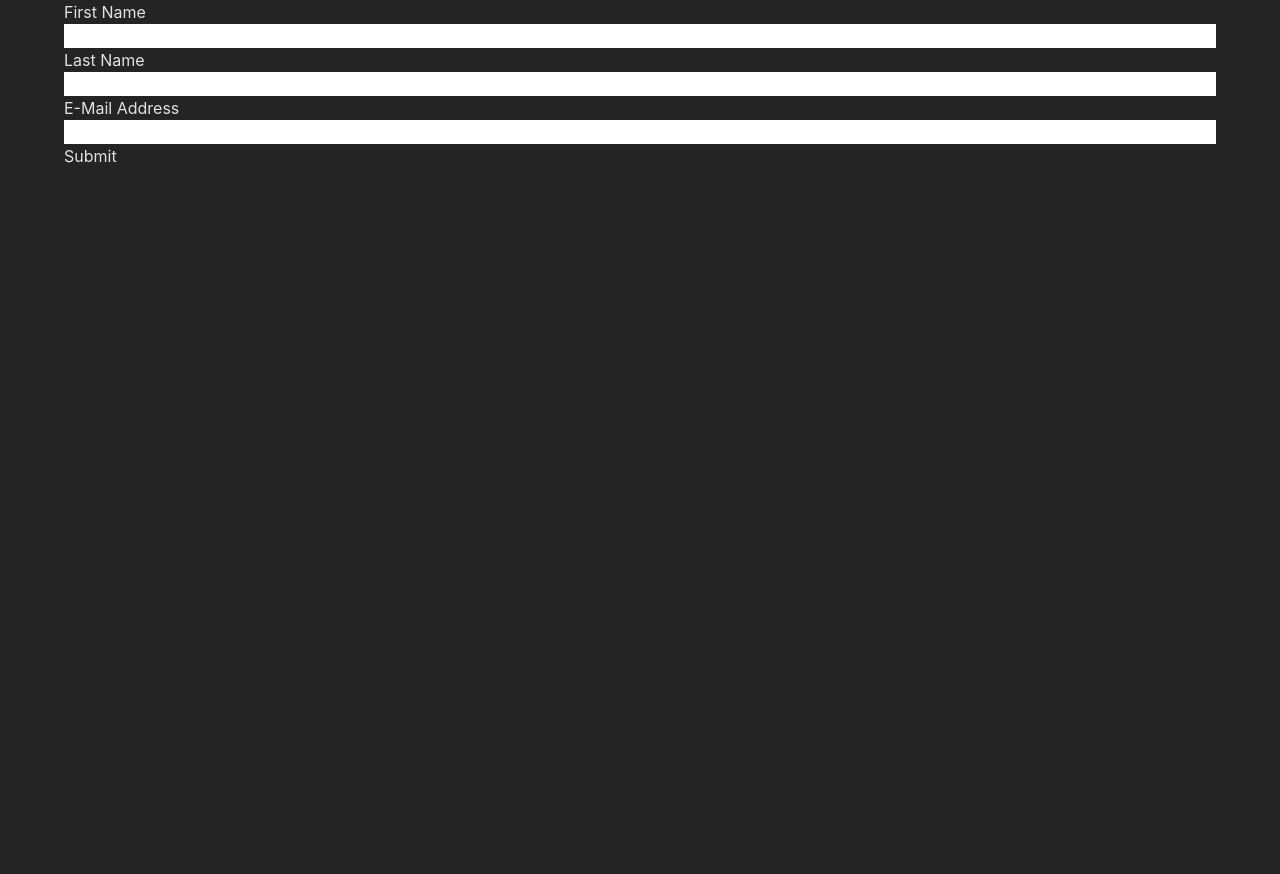
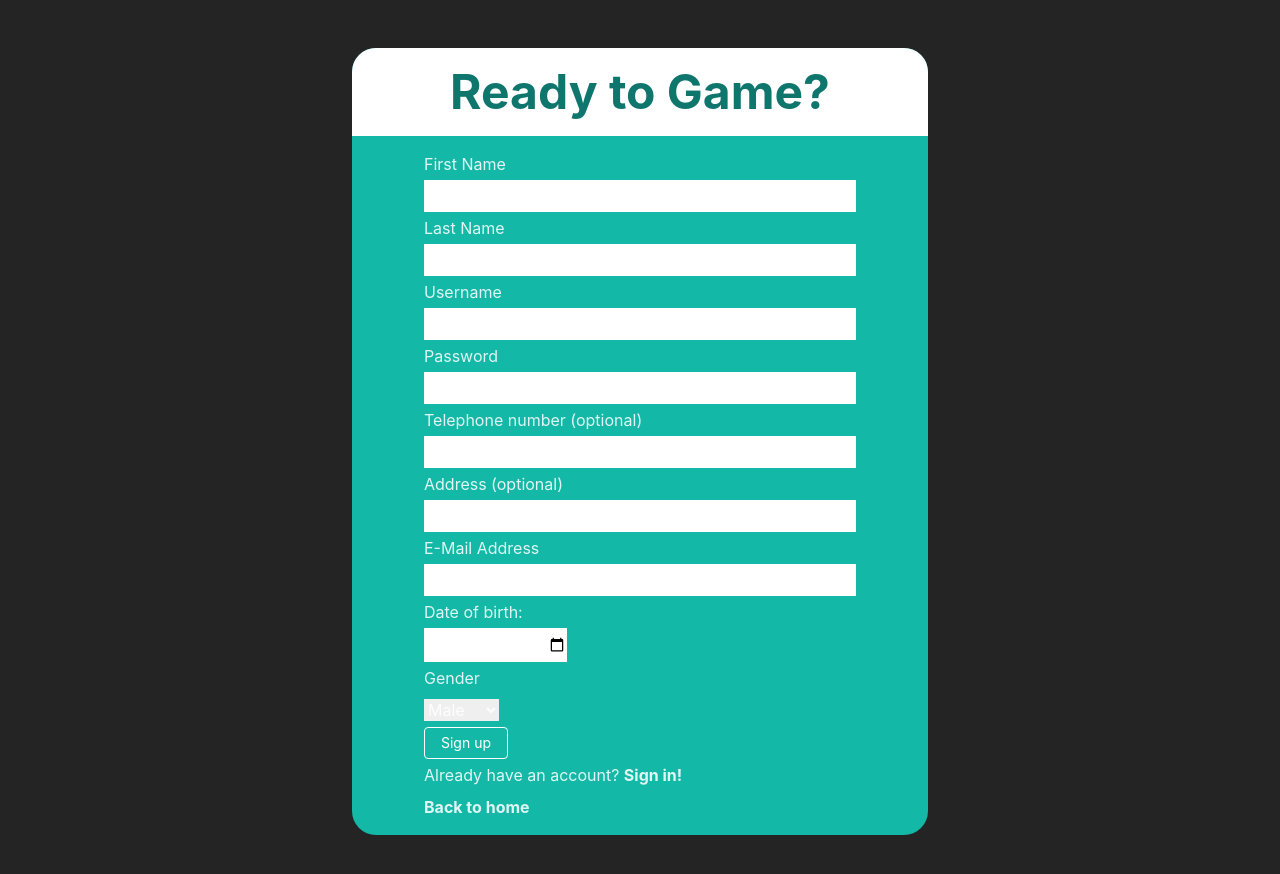
Before and after one commit to hoanghuyvu912/game-on-ui-vite, a React (Vite) app: page /sign-up in a window 1280 px wide. Shown: the top 874 px of the page. Before the commit the page ends 800 px from the top, so only its background shows below. Built offline with nearby package versions, Linux system fonts and the light colour scheme.

Commit message:
Setup form for sign up page

```diff
--- a/src/pages/sign-up/SignUp.jsx
+++ b/src/pages/sign-up/SignUp.jsx
@@ -1,10 +1,14 @@
 import React from "react";
 import useInput from "src/hook/use-input";
+import { Card } from "flowbite-react";
+import { useNavigate } from "react-router-dom";
 
 const isNotEmpty = (value) => value.trim() !== "";
 const isEmail = (value) => value.includes("@");
 
 export default function SignUp() {
+  const navigate = useNavigate();
+
   const {
     value: firstNameValue,
     isValid: firstNameIsValid,
@@ -13,6 +17,7 @@ export default function SignUp() {
     inputBlurHandler: firstNameBlurHandler,
     reset: resetFirstName,
   } = useInput(isNotEmpty);
+
   const {
     value: lastNameValue,
     isValid: lastNameIsValid,
@@ -21,6 +26,43 @@ export default function SignUp() {
     inputBlurHandler: lastNameBlurHandler,
     reset: resetLastName,
   } = useInput(isNotEmpty);
+
+  const {
+    value: usernameValue,
+    isValid: usernameIsValid,
+    hasError: usernameHasError,
+    valueChangeHandler: usernameChangeHandler,
+    inputBlurHandler: usernameBlurHandler,
+    reset: resetUsername,
+  } = useInput(isNotEmpty);
+
+  const {
+    value: passwordValue,
+    isValid: passwordIsValid,
+    hasError: passwordHasError,
+    valueChangeHandler: passwordChangeHandler,
+    inputBlurHandler: passwordBlurHandler,
+    reset: resetPassword,
+  } = useInput(isNotEmpty);
+
+  const {
+    value: telValue,
+    isValid: telIsValid,
+    hasError: telHasError,
+    valueChangeHandler: telChangeHandler,
+    inputBlurHandler: telBlurHandler,
+    reset: resetTel,
+  } = useInput(isNotEmpty);
+
+  const {
+    value: addressValue,
+    isValid: addressIsValid,
+    hasError: addressHasError,
+    valueChangeHandler: addressChangeHandler,
+    inputBlurHandler: addressBlurHandler,
+    reset: resetAddress,
+  } = useInput(isNotEmpty);
+
   const {
     value: emailValue,
     isValid: emailIsValid,
@@ -30,9 +72,35 @@ export default function SignUp() {
     reset: resetEmail,
   } = useInput(isEmail);
 
+  const {
+    value: dobValue,
+    isValid: dobIsValid,
+    hasError: dobHasError,
+    valueChangeHandler: dobChangeHandler,
+    inputBlurHandler: dobBlurHandler,
+    reset: resetDob,
+  } = useInput(isNotEmpty);
+
+  const {
+    value: genderValue,
+    isValid: genderIsValid,
+    hasError: genderHasError,
+    valueChangeHandler: genderChangeHandler,
+    inputBlurHandler: genderBlurHandler,
+    reset: resetGender,
+  } = useInput(isNotEmpty);
+
   let formIsValid = false;
 
-  if (firstNameIsValid && lastNameIsValid && emailIsValid) {
+  if (
+    firstNameIsValid &&
+    lastNameIsValid &&
+    emailIsValid &&
+    usernameIsValid &&
+    passwordIsValid &&
+    dobIsValid
+    // genderIsValid
+  ) {
     formIsValid = true;
   }
 
@@ -44,11 +112,25 @@ export default function SignUp() {
     }
 
     console.log("Submitted!");
-    console.log(firstNameValue, lastNameValue, emailValue);
+    console.log(
+      firstNameValue,
+      lastNameValue,
+      emailValue,
+      usernameValue,
+      passwordValue,
+      telValue,
+      addressValue,
+      dobValue,
+      genderValue
+    );
 
     resetFirstName();
     resetLastName();
     resetEmail();
+    resetUsername();
+    resetPassword();
+    resetDob();
+    resetGender();
   };
 
   const firstNameClasses = firstNameHasError
@@ -60,52 +142,182 @@ export default function SignUp() {
   const emailClasses = emailHasError ? "form-control invalid" : "form-control";
 
   return (
+    <div className="w-1/2 m-auto h-auto my-12 bg-teal-500 rounded-3xl">
+      <div className="flex items-center justify-center w-full py-5 bg-white rounded-t-3xl text-center">
+        <h1 className="font-bold text-5xl text-teal-700">Ready to Game?</h1>
+      </div>
+      <div className="w-3/4 mx-auto py-3 leading-8">
         <form onSubmit={submitHandler}>
           <div className="control-group">
             <div className={firstNameClasses}>
-          <label htmlFor="name">First Name</label>
+              <label htmlFor="firstName">First Name</label>
               <input
                 type="text"
-            id="name"
+                id="firstName"
                 value={firstNameValue}
                 onChange={firstNameChangeHandler}
                 onBlur={firstNameBlurHandler}
+                className="pl-3"
               />
               {firstNameHasError && (
                 <p className="error-text">Please enter a first name.</p>
               )}
             </div>
+
             <div className={lastNameClasses}>
-          <label htmlFor="name">Last Name</label>
+              <label htmlFor="lastName">Last Name</label>
               <input
                 type="text"
-            id="name"
+                id="lastName"
                 value={lastNameValue}
                 onChange={lastNameChangeHandler}
                 onBlur={lastNameBlurHandler}
+                className="pl-3"
               />
               {lastNameHasError && (
                 <p className="error-text">Please enter a last name.</p>
               )}
             </div>
-      </div>
-      <div className={emailClasses}>
-        <label htmlFor="name">E-Mail Address</label>
+
+            <div className={lastNameClasses}>
+              <label htmlFor="username">Username</label>
               <input
                 type="text"
-          id="name"
+                id="username"
+                value={usernameValue}
+                onChange={usernameChangeHandler}
+                onBlur={usernameBlurHandler}
+                className="pl-3"
+              />
+              {usernameHasError && (
+                <p className="error-text">Please enter a username.</p>
+              )}
+            </div>
+
+            <div className={lastNameClasses}>
+              <label htmlFor="password">Password</label>
+              <input
+                type="password"
+                id="password"
+                value={passwordValue}
+                onChange={passwordChangeHandler}
+                onBlur={passwordBlurHandler}
+                className="pl-3"
+              />
+              {passwordHasError && (
+                <p className="error-text">Please enter a password.</p>
+              )}
+            </div>
+
+            <div className={lastNameClasses}>
+              <label htmlFor="tel">Telephone number (optional)</label>
+              <input
+                type="text"
+                id="tel"
+                value={telValue}
+                onChange={telChangeHandler}
+                onBlur={telBlurHandler}
+                className="pl-3"
+              />
+              {telHasError && (
+                <p className="error-text">
+                  Please enter a valid telephone number.
+                </p>
+              )}
+            </div>
+
+            <div className={lastNameClasses}>
+              <label htmlFor="address">Address (optional)</label>
+              <input
+                type="text"
+                id="address"
+                value={addressValue}
+                onChange={addressChangeHandler}
+                onBlur={addressBlurHandler}
+                className="pl-3"
+              />
+              {addressHasError && (
+                <p className="error-text">
+                  Please enter a valid address.
+                </p>
+              )}
+            </div>
+
+            <div className={emailClasses}>
+              <label htmlFor="email">E-Mail Address</label>
+              <input
+                type="text"
+                id="email"
                 value={emailValue}
                 onChange={emailChangeHandler}
                 onBlur={emailBlurHandler}
+                className="pl-3"
               />
               {emailHasError && (
-          <p className="error-text">Please enter a valid email address.</p>
+                <p className="error-text">
+                  Please enter a valid email address.
+                </p>
               )}
             </div>
+
+            <div>
+              <label htmlFor="dob">Date of birth: </label>
+              <br />
+              <input
+                type="date"
+                name=""
+                id="dob"
+                required
+                value={dobValue}
+                onChange={dobChangeHandler}
+                onBlur={dobBlurHandler}
+              />
+            </div>
+
+            <label htmlFor="gender">Gender</label>
+            <div>
+              <select
+                name=""
+                id="gender"
+                value={genderValue}
+                onChange={genderChangeHandler}
+                onBlur={genderBlurHandler}
+              >
+                <option value="Male">Male</option>
+                <option value="Female">Female</option>
+              </select>
+            </div>
+          </div>
+
           <div className="form-actions">
-        <button disabled={!formIsValid}>Submit</button>
+            <button
+              className="text-sm px-4 py-2 leading-none border rounded text-white border-white hover:border-transparent hover:text-teal-500 hover:bg-white mt-4 lg:mt-0 duration-500 cursor-pointer"
+              disabled={!formIsValid}
+            >
+              Sign up
+            </button>
           </div>
         </form>
+        <p>
+          Already have an account?{" "}
+          <span
+            className="cursor-pointer hover:text-teal-700 transition-all duration-300 font-bold"
+            onClick={() => {
+              navigate("/signin");
+            }}
+          >
+            Sign in!
+          </span>
+        </p>
+        <p
+          onClick={() => {
+            navigate("/");
+          }}
+          className="cursor-pointer hover:text-teal-700 transition-all duration-300 font-bold inline-block"
+        >
+          Back to home
+        </p>
+      </div>
+    </div>
   );
-  return <div>SignUp</div>;
 }
```
Lines whose indentation alone changed are shown as unchanged.
